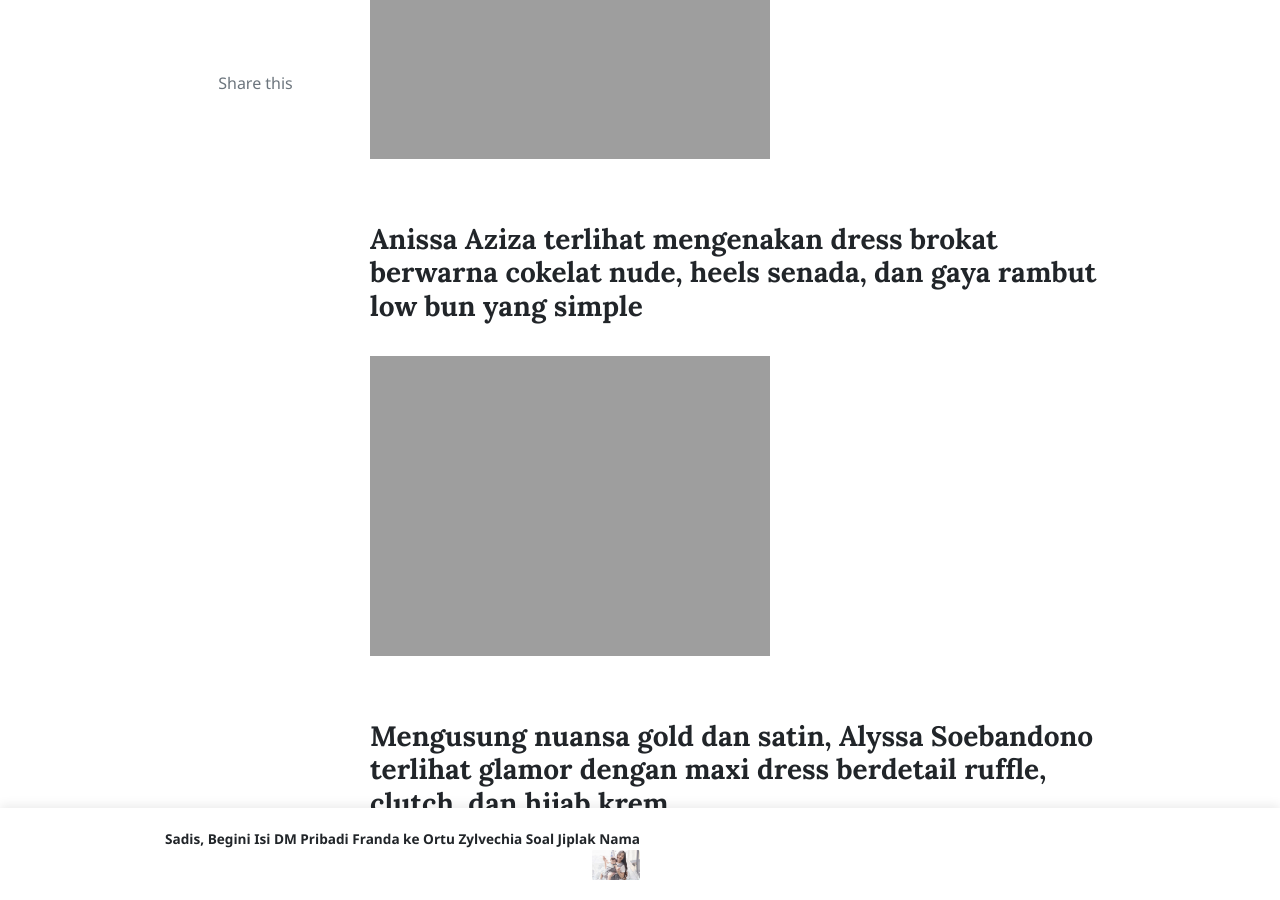
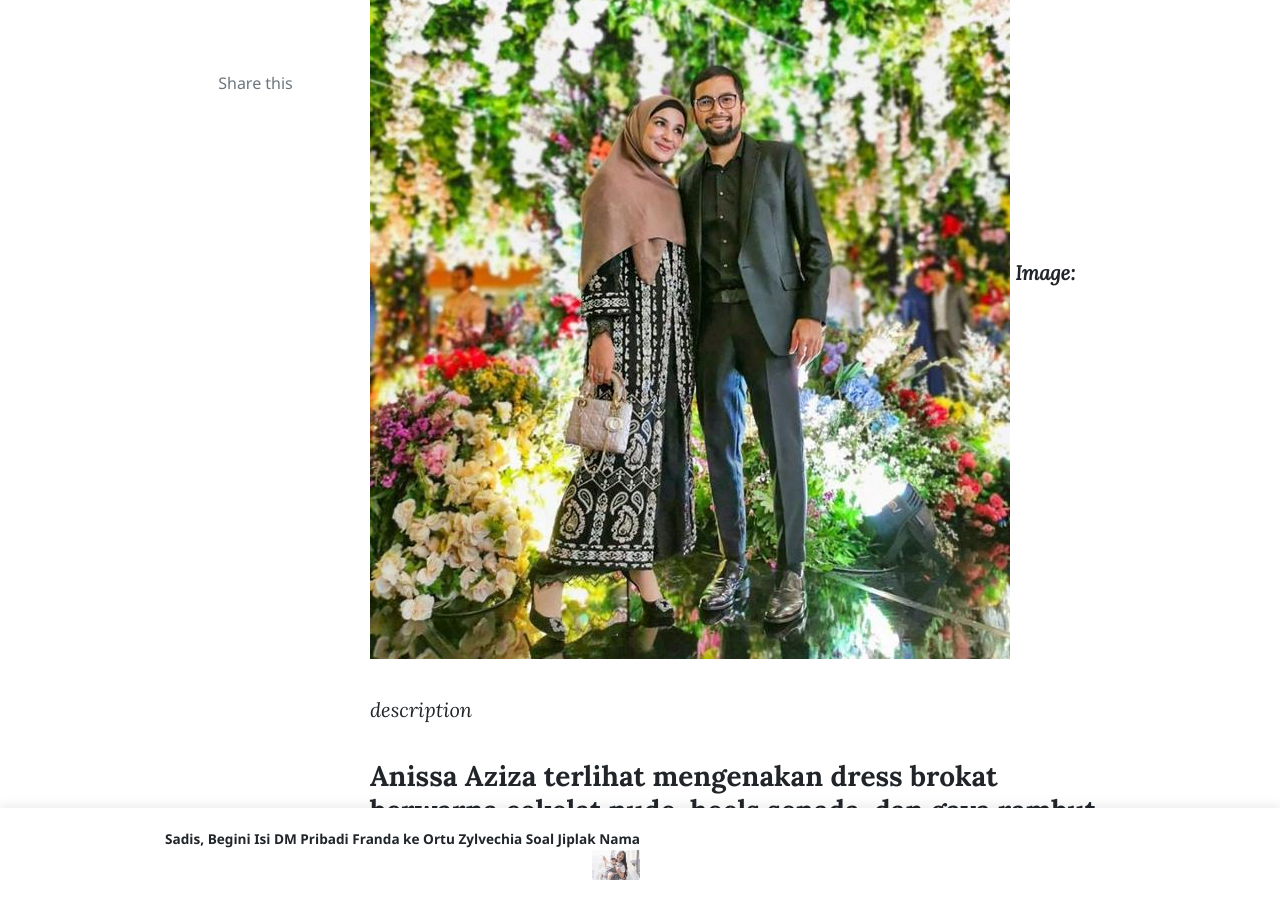
Before and after one commit to emmamery93/blog-1, a Jekyll site: the page built from _posts/2019-08-29-5-adu-gaya-kondangan-seleb-di-resepsi.md, in a window 1280 px wide and 900 px high, scrolled down 1119 px. Built offline with Jekyll 4.4.1, drawn with Linux system fonts in a browser that asks for light colours; nearby versions of some CDN libraries; comment, search, counter and statistics services are not loaded.

Commit message:
Update 2019-08-29-5-adu-gaya-kondangan-seleb-di-resepsi.md

```diff
--- a/_posts/2019-08-29-5-adu-gaya-kondangan-seleb-di-resepsi.md
+++ b/_posts/2019-08-29-5-adu-gaya-kondangan-seleb-di-resepsi.md
@@ -17,7 +17,7 @@
 Acara berlangsung meriah dan dihadiri sejumlah artis Indonesia tentunya dengan tampilan gaya kondangan super stylish. Penasaran bagaimana penampilan OOTD kondangan ala seleb di pernikahan Roget-Cut Meyriska ini? Yuk, simak perbandingan gayanya berikut ini!
 
 ### Tampil kompak bersama suami, Shireen Sungkar memilih memadukan dress hitam panjang, outerwear bordir motif etnik, mini bag, dan hijab cokelat
-![nama gambar 1][gambar1]
+![nama gambar 1][gambar1] ***Image:*** *description*
 ### Anissa Aziza terlihat mengenakan dress brokat berwarna cokelat nude, heels senada, dan gaya rambut low bun yang simple
 ![nama gambar 2][gambar2]
 ### Mengusung nuansa gold dan satin, Alyssa Soebandono terlihat glamor dengan maxi dress berdetail ruffle, clutch, dan hijab krem
@@ -25,7 +25,7 @@
 ### Tampil girly, Fairuz A. Rafiq memilih gaun pink polos yang dipadukan dengan pashmina pink, dan tas tangan warna senada
 ![nama gambar 4][gambar4]
 
-[gambar1]: assets/images/gambar-1.jpg ***Image:*** *description*
-[gambar2]: assets/images/gambar-2.jpg ***Image:*** *description*
-[gambar3]: assets/images/gambar-3.jpg ***Image:*** *description*
-[gambar4]: assets/images/gambar-4.jpg ***Image:*** *description*
+[gambar1]: assets/images/gambar-1.jpg
+[gambar2]: assets/images/gambar-2.jpg
+[gambar3]: assets/images/gambar-3.jpg
+[gambar4]: assets/images/gambar-4.jpg
```
